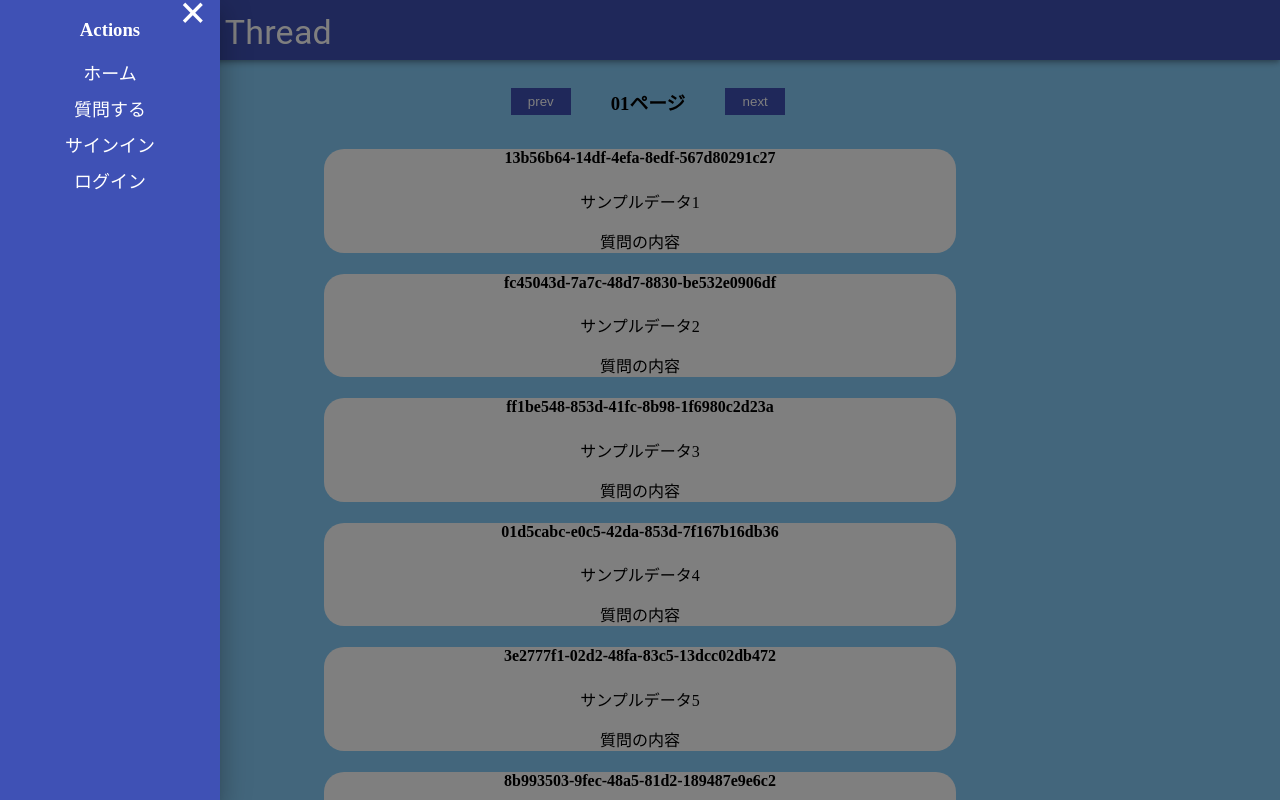
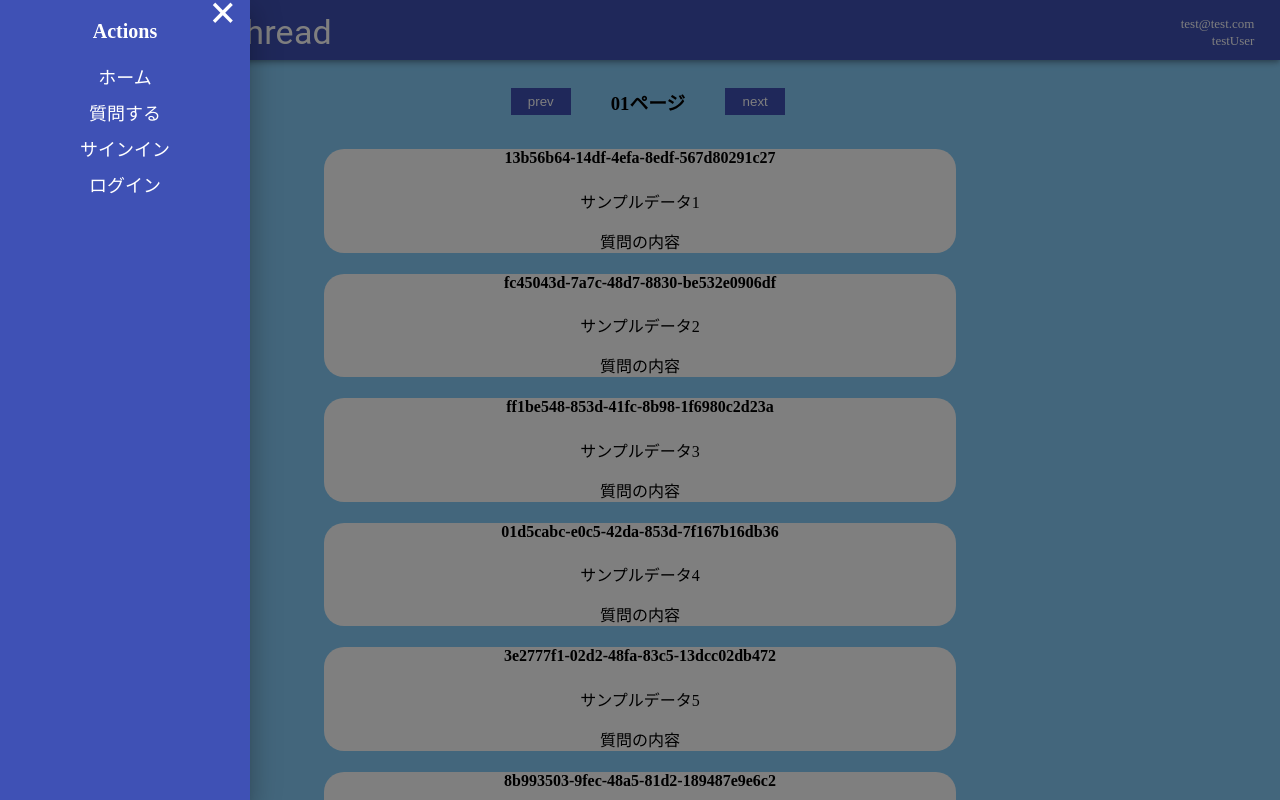
Before and after one commit to shunsuke-kawata/Question_thread, a React (Create React App) app in the folder frontend/frontend/react-sample/: page / in a window 1280 px wide. Both pictures are taken after a click on the button "menu". Shown: the top 800 px of the page. Built offline with nearby package versions, Linux system fonts and the light colour scheme.

Commit message:
create ユーザ情報欄を作成

```diff
--- a/frontend/frontend/react-sample/src/Components/Header.jsx
+++ b/frontend/frontend/react-sample/src/Components/Header.jsx
@@ -6,6 +6,7 @@ import {
   Typography,
   Box,
 } from "@material-ui/core";
+import UserInfo from "./UserInfo";
 
 const Header = ({ setMenubarFlag }) => {
   return (
@@ -27,6 +28,7 @@ const Header = ({ setMenubarFlag }) => {
           <Typography variant="h4" color="inherit" component="div">
             Question Thread
           </Typography>
+          <UserInfo />
         </Toolbar>
       </AppBar>
     </Box>
--- /dev/null
+++ b/frontend/frontend/react-sample/src/Components/UserInfo.jsx
@@ -0,0 +1,20 @@
+import React from "react";
+import { Stack } from "@mui/material";
+import { dummyUser } from "../DummyDatas";
+import { useState } from "react";
+import "../css/UserInfo.css";
+
+const UserInfo = () => {
+  const [infoFlag, setInfoFlag] = useState(false);
+
+  return (
+    <>
+      <div className="infomation">
+        <p className="info_child">{dummyUser?.mail}</p>
+        <p className="info_child">{dummyUser?.nickname}</p>
+      </div>
+    </>
+  );
+};
+
+export default UserInfo;
--- a/frontend/frontend/react-sample/src/css/Menubar.css
+++ b/frontend/frontend/react-sample/src/css/Menubar.css
@@ -1,7 +1,5 @@
-
 .menubar{
-    padding-left: 65px;
-    padding-right: 65px;
+    width:250px;
     background-color: #3f51b5;
     height: 100%;
     position:relative;
@@ -10,6 +8,7 @@
 #menutitle{
     text-align: center;
     color:white;
+    font-size: 20px;
 }
 
 a{
@@ -24,7 +23,7 @@ a{
 
 .links{
     text-align: center;
-    font-size: large;
+    font-size: 18px;
     display: block;
     padding-bottom: 10px;
 }
--- /dev/null
+++ b/frontend/frontend/react-sample/src/css/UserInfo.css
@@ -0,0 +1,12 @@
+.infomation{
+    position:absolute;
+    font-size: small;
+    line-height: 4px;
+    right:2%;
+}
+.infomation:hover{
+    background-color: red;;
+}
+.info_child{
+    text-align: right;
+}
```
